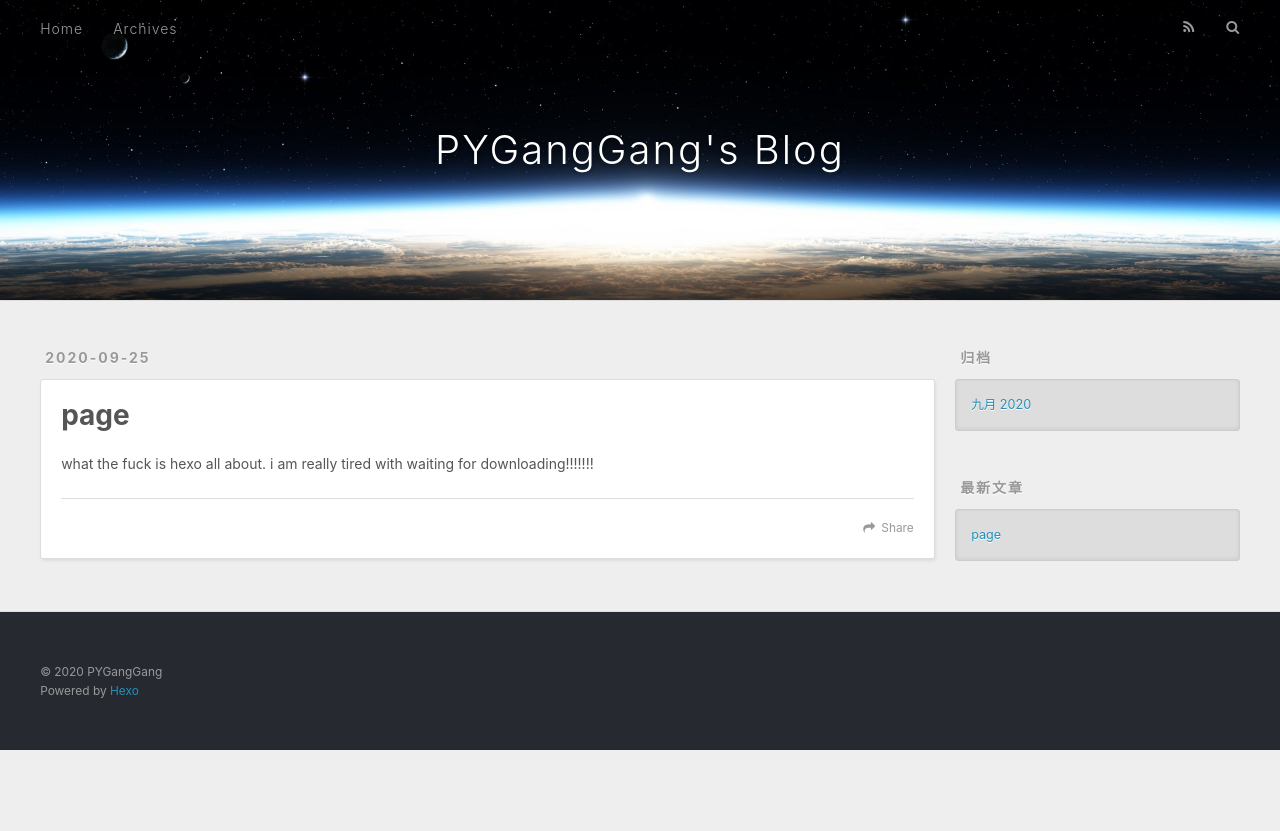
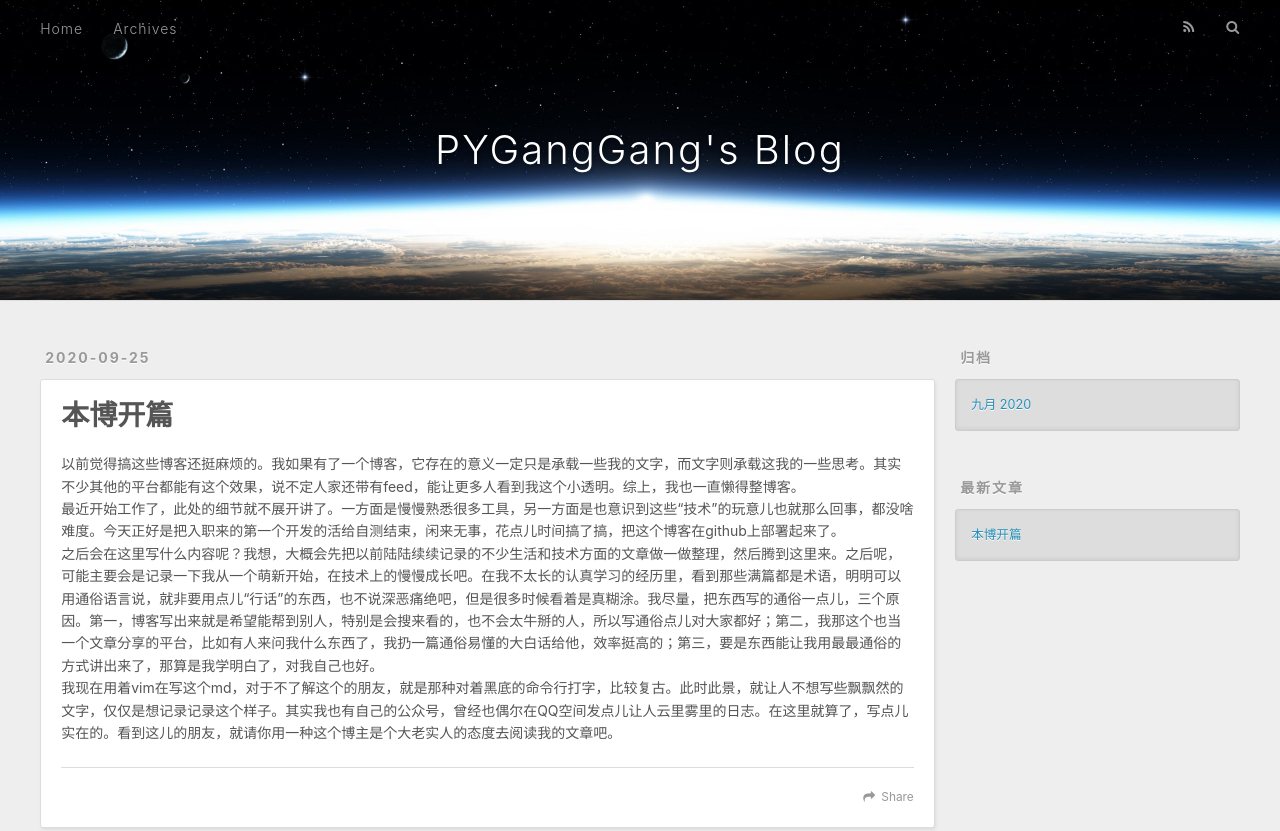
Before and after one commit to PYGangGang/PLog.github.io, a plain HTML site: page 2020/09/25/page/index.html in a window 1280 px wide. Shown: the top 831 px of the page. Before the commit the page ends 800 px from the top, so only its background shows below. Drawn offline with nearby package versions, Linux system fonts and the light colour scheme.

Commit message:
Site updated: 2020-09-26 00:21:01

```diff
--- a/2020/09/25/page/index.html
+++ b/2020/09/25/page/index.html
@@ -5,17 +5,17 @@
 
 
 
-  <title>page | PYGangGang&#39;s Blog</title>
+  <title>本博开篇 | PYGangGang&#39;s Blog</title>
   <meta name="viewport" content="width=device-width, initial-scale=1, maximum-scale=1">
-  <meta name="description" content="what the fuck is hexo all about. i am really tired with waiting for downloading!!!!!!!">
+  <meta name="description" content="以前觉得搞这些博客还挺麻烦的。我如果有了一个博客，它存在的意义一定只是承载一些我的文字，而文字则承载这我的一些思考。其实不少其他的平台都能有这个效果，说不定人家还带有feed，能让更多人看到我这个小透明。综上，我也一直懒得整博客。最近开始工作了，此处的细节就不展开讲了。一方面是慢慢熟悉很多工具，另一方面是也意识到这些“技术”的玩意儿也就那么回事，都没啥难度。今天正好是把入职来的第一个开发的活给自测">
 <meta property="og:type" content="article">
-<meta property="og:title" content="page">
+<meta property="og:title" content="本博开篇">
 <meta property="og:url" content="http://example.com/2020/09/25/page/index.html">
 <meta property="og:site_name" content="PYGangGang&#39;s Blog">
-<meta property="og:description" content="what the fuck is hexo all about. i am really tired with waiting for downloading!!!!!!!">
+<meta property="og:description" content="以前觉得搞这些博客还挺麻烦的。我如果有了一个博客，它存在的意义一定只是承载一些我的文字，而文字则承载这我的一些思考。其实不少其他的平台都能有这个效果，说不定人家还带有feed，能让更多人看到我这个小透明。综上，我也一直懒得整博客。最近开始工作了，此处的细节就不展开讲了。一方面是慢慢熟悉很多工具，另一方面是也意识到这些“技术”的玩意儿也就那么回事，都没啥难度。今天正好是把入职来的第一个开发的活给自测">
 <meta property="og:locale" content="zh_CN">
 <meta property="article:published_time" content="2020-09-25T15:43:07.000Z">
-<meta property="article:modified_time" content="2020-09-25T15:44:06.938Z">
+<meta property="article:modified_time" content="2020-09-25T16:20:49.767Z">
 <meta property="article:author" content="PYGangGang">
 <meta name="twitter:card" content="summary">
 
@@ -80,7 +80,7 @@
 
 
     <h1 class="article-title" itemprop="name">
-      page
+      本博开篇
     </h1>
 
 
@@ -88,7 +88,7 @@
 
     <div class="article-entry" itemprop="articleBody">
 
-        <p>what the fuck is hexo all about. i am really tired with waiting for downloading!!!!!!!</p>
+        <p>以前觉得搞这些博客还挺麻烦的。我如果有了一个博客，它存在的意义一定只是承载一些我的文字，而文字则承载这我的一些思考。其实不少其他的平台都能有这个效果，说不定人家还带有feed，能让更多人看到我这个小透明。综上，我也一直懒得整博客。<br>最近开始工作了，此处的细节就不展开讲了。一方面是慢慢熟悉很多工具，另一方面是也意识到这些“技术”的玩意儿也就那么回事，都没啥难度。今天正好是把入职来的第一个开发的活给自测结束，闲来无事，花点儿时间搞了搞，把这个博客在github上部署起来了。<br>之后会在这里写什么内容呢？我想，大概会先把以前陆陆续续记录的不少生活和技术方面的文章做一做整理，然后腾到这里来。之后呢，可能主要会是记录一下我从一个萌新开始，在技术上的慢慢成长吧。在我不太长的认真学习的经历里，看到那些满篇都是术语，明明可以用通俗语言说，就非要用点儿“行话”的东西，也不说深恶痛绝吧，但是很多时候看着是真糊涂。我尽量，把东西写的通俗一点儿，三个原因。第一，博客写出来就是希望能帮到别人，特别是会搜来看的，也不会太牛掰的人，所以写通俗点儿对大家都好；第二，我那这个也当一个文章分享的平台，比如有人来问我什么东西了，我扔一篇通俗易懂的大白话给他，效率挺高的；第三，要是东西能让我用最最通俗的方式讲出来了，那算是我学明白了，对我自己也好。<br>我现在用着vim在写这个md，对于不了解这个的朋友，就是那种对着黑底的命令行打字，比较复古。此时此景，就让人不想写些飘飘然的文字，仅仅是想记录记录这个样子。其实我也有自己的公众号，曾经也偶尔在QQ空间发点儿让人云里雾里的日志。在这里就算了，写点儿实在的。看到这儿的朋友，就请你用一种这个博主是个大老实人的态度去阅读我的文章吧。</p>
 
 
     </div>
@@ -132,7 +132,7 @@
       <ul>
 
           <li>
-            <a href="/2020/09/25/page/">page</a>
+            <a href="/2020/09/25/page/">本博开篇</a>
           </li>
 
       </ul>
```
Also changed, not shown: archives/2020/09/index.html (+2 -2 lines), archives/2020/index.html (+2 -2 lines), archives/index.html (+2 -2 lines), index.html (+3 -3 lines).
